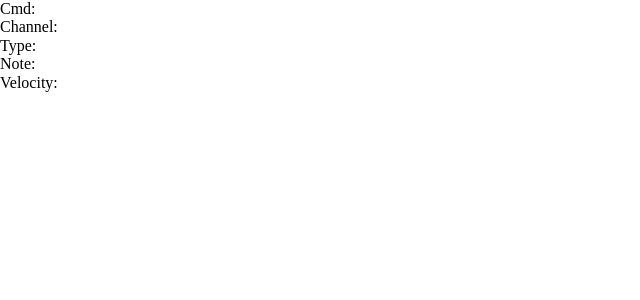
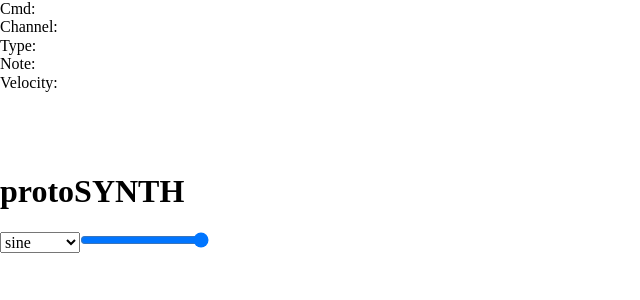
Before and after one commit to AGuski/protosynth, a React app: page / in a window 1280 px wide. Shown: the top 300 px of the page, without its empty margins (0-640 px from the left). Built offline with nearby package versions, Linux system fonts and the light colour scheme.

Commit message:
add synth UI component with some inputs & MIDI control change handling

```diff
--- a/src/components/App.js
+++ b/src/components/App.js
@@ -4,6 +4,7 @@ import ReactDOM from 'react-dom';
 import { Midi } from '../utils/midi';
 import { ProtoSynth } from '../protosynth/protosynth';
 
+import { SynthUI } from './synth-ui/SynthUI.component';
 import { Indicator } from './indicator/Indicator.component';
 
 /**
@@ -27,7 +28,7 @@ class App extends React.Component {
     this.synth = new ProtoSynth(this.midi);
 
     /* MIDIMessageListener */
-    window.addEventListener('midi:messagen', ({ detail: data }) => {
+    window.addEventListener('midi:message', ({ detail: data }) => {
       this.setState({
         cmd: data.cmd,
         channel: data.channel,
@@ -42,6 +43,13 @@ class App extends React.Component {
         velocity: data.velocity
       });
     });
+
+    /* AftertouchListener */
+    window.addEventListener('midi:aftertouch', ({ detail: data }) => {
+      this.setState({
+        velocity: data.velocity
+      });
+    });
   }
 
   render() {
@@ -53,9 +61,10 @@ class App extends React.Component {
         <span>Note: {this.state.note}</span><br/>
         <span>Velocity: {this.state.velocity}</span>
         <div className="indicators">
-          <Indicator max="128" value={this.state.velocity} />
-          <Indicator max="128" value={this.state.velocity} />
+          <Indicator max="127" value={this.state.velocity} />
+          <Indicator max="127" value={this.state.velocity} />
         </div>
+        <SynthUI synth={this.synth} />
       </div>
     );
   }
--- /dev/null
+++ b/src/components/synth-ui/SynthUI.component.js
@@ -0,0 +1,46 @@
+import React from 'react';
+
+export class SynthUI extends React.Component {
+  constructor() {
+    super();
+    this.handleChange = this.handleChange.bind(this);
+  }
+
+  componentDidMount() {
+
+  }
+
+  componentWillReceiveProps(props) {
+
+  }
+
+  handleChange(event) {
+    let synth = this.props.synth;
+    let value = event.target.value;
+    switch (event.target.name) {
+      case "type":
+        synth.oscillator.type = value;
+        break;
+      case "pitch":
+        synth.oscillator.frequency.cancelScheduledValues(0);
+        synth.oscillator.frequency.setTargetAtTime(synth.getLastNoteFreq()*value, 0, 0.05);
+        break;
+    }
+  }
+
+  render() {
+    return (
+      <div>
+        <h1>protoSYNTH</h1>
+        <select name="type" id="type"
+          onChange= {this.handleChange} >
+          <option value="sine">sine</option>
+          <option value="square">square</option>
+          <option value="sawtooth">sawtooth</option>
+          <option value="triangle">triangle</option>
+        </select>
+        <input type="range" name="pitch" min="0" max="2" step="0.01" onChange={this.handleChange}  />
+      </div>
+    );
+  }
+}
--- a/src/protosynth/protosynth.js
+++ b/src/protosynth/protosynth.js
@@ -6,34 +6,72 @@
 export class ProtoSynth {
   constructor(midi) {
     this.midi = midi;
+    this.activeNotes = [];
+    this.lastNote = {note: 0, velocity: 0};
 
     window.AudioContext = window.AudioContext || window.webkitAudioContext;
     this.audioCtx = new AudioContext();
 
-    let oscillator = this.audioCtx.createOscillator();
-    oscillator.frequency.value = 440;
-    let envelope = this.audioCtx.createGain();
-    oscillator.connect(envelope);
-    envelope.connect(this.audioCtx.destination);
-    envelope.gain.value = 0.0;
-    oscillator.start(0);
+    this.oscillator = this.audioCtx.createOscillator();
+    this.oscillator.type = 'sine';
+    this.oscillator.frequency.value = 440;
+    this.envelope = this.audioCtx.createGain();
+    this.oscillator.connect(this.envelope);
+    this.envelope.connect(this.audioCtx.destination);
+    this.envelope.gain.value = 0.0;
+    this.oscillator.start(0);
 
     /* NoteOnListener */
     window.addEventListener('midi:noteOn', ({ detail: data }) => {
-      oscillator.frequency.cancelScheduledValues(0);
-      oscillator.frequency.setTargetAtTime( this.noteToFreq(data.note), 0, 0.05);
-      this.midi.lastNote = data.note;
-      envelope.gain.cancelScheduledValues(0);
-      envelope.gain.setTargetAtTime(this.velocityToVolume(data.velocity), 0, 0.05);
+      this.activeNotes.push(data);
+      this.lastNote = this._getLastNote();
+      this.oscillator.frequency.cancelScheduledValues(0);
+      this.oscillator.frequency.setTargetAtTime( this.getLastNoteFreq(), 0, 0.05);
+      this.envelope.gain.cancelScheduledValues(0);
+      this.envelope.gain.setTargetAtTime(this.velocityToVolume(this.lastNote.velocity), 0, 0.05);
     });
 
     /* NoteOffListener */
     window.addEventListener('midi:noteOff', ({ detail: data }) => {
-      if(data.note === this.midi.lastNote) {
-        envelope.gain.cancelScheduledValues(0);
-        envelope.gain.setTargetAtTime(0.0, 0, 0.05 );
+      let noteOffIndex = this.activeNotes.findIndex(({ note }) => {
+        return note === data.note;
+      });
+
+      if (noteOffIndex !== -1) {
+        this.activeNotes.splice(noteOffIndex, 1);
+        this.lastNote = this._getLastNote();
+      }
+
+      if(this.activeNotes.length <= 0) {
+        this.envelope.gain.cancelScheduledValues(0);
+        this.envelope.gain.setTargetAtTime(0.0, 0, 0.05 );
+      } else {
+        this.oscillator.frequency.cancelScheduledValues(0);
+        this.oscillator.frequency.setTargetAtTime( this.getLastNoteFreq(), 0, 0.05);
+        this.envelope.gain.cancelScheduledValues(0);
+        this.envelope.gain.setTargetAtTime(this.velocityToVolume(this.lastNote.velocity), 0, 0.05);
       }
     });
+
+    /* AftertouchListener */
+    // window.addEventListener('midi:aftertouch', ({ detail: data }) => {
+    //   envelope.gain.setTargetAtTime(this.velocityToVolume(data.velocity), 0, 0.05);
+    // });
+
+    /* ControlChangeListener */
+    window.addEventListener('midi:controlChange', ({ detail: data }) => {
+      this.oscillator.frequency.cancelScheduledValues(0);
+      this.oscillator.frequency.setTargetAtTime(this.getLastNoteFreq()*(this.velocityToVolume(data.value)*2), 0, 0.05);
+    });
+  }
+
+  _getLastNote() {
+    return this.activeNotes.length > 0 ?
+      this.activeNotes[this.activeNotes.length-1] : this.lastNote;
+  }
+
+  getLastNoteFreq() {
+    return this.noteToFreq(this.lastNote.note);
   }
 
   noteToFreq(note) {
--- a/src/utils/midi.js
+++ b/src/utils/midi.js
@@ -1,33 +1,31 @@
 export class Midi {
   constructor() {
     this.midi;
-    this.lastNote;
 
     if (navigator.requestMIDIAccess) {
 			navigator.requestMIDIAccess().then((midiAccess) => {
         this.midi = midiAccess;
-        console.log('MIDI Connection established.');
-
         let inputs = this.midi.inputs.values();
+        if (this.midi.inputs.size === 0) {
+          /* Play with Keyboard for testing */
+          console.log("No MIDI Device detected, switching to keyboard control...");
+          this._useKeyboard();
+        } else {
+          this._listInputsAndOutputs(midiAccess);
+          console.log('MIDI Connection established.');
+        }
         for ( var input = inputs.next(); input && !input.done; input = inputs.next()) {
           input.value.onmidimessage = this._onMIDIMessage.bind(this);
         }
-
-        this._listInputsAndOutputs(midiAccess);
       }, ()=> {
         alert("The MIDI system failed to start.  You're gonna have a bad time.");
       });
     } else {
       alert("No MIDI support present in your browser.  You're gonna have a bad time.")
     }
-
-    /* Play with Keyboard for testing */
-    this._useKeyboard();
-
   }
 
   _onMIDIMessage(event) {
-    console.log(event.data);
     let data = {
       cmd: event.data[0] >> 4,
       channel: event.data[0] & 0xf,
@@ -38,20 +36,37 @@ export class Midi {
 
     switch (data.type) {
         case 144: // noteOn message
-             this._noteOn(data.note, data.velocity);
-             break;
+            if(data.velocity != 0) {
+              this._noteOn(data.note, data.velocity);
+              break;
+            }
         case 128: // noteOff message
             this._noteOff(data.note, data.velocity);
+            break;
+        case 208: // aftertouch message
+            delete data.note;
+            data.velocity = event.data[1];
+            this._aftertouch(data.velocity);
+            break;
+        case 176: // control change message
+            Object.assign(data, {
+              number: event.data[1],
+              value: event.data[2]
+            });
+            delete data.note;
+            delete data.velocity;
+            this._controlChange(data.number, data.value);
             break;
     }
 
     window.dispatchEvent(new CustomEvent('midi:message', {
       'detail': data
     }));
+
+    console.log(data);
   }
 
   _noteOn(note, velocity) {
-    // console.log({note, velocity});
     window.dispatchEvent(new CustomEvent('midi:noteOn', {
       'detail': { note, velocity }
     }));
@@ -60,6 +75,18 @@ export class Midi {
   _noteOff(note, velocity) {
     window.dispatchEvent(new CustomEvent('midi:noteOff', {
       'detail': { note, velocity }
+    }));
+  }
+
+  _aftertouch(velocity) {
+    window.dispatchEvent(new CustomEvent('midi:aftertouch', {
+      'detail': { velocity }
+    }));
+  }
+
+  _controlChange(number, value) {
+    window.dispatchEvent(new CustomEvent('midi:controlChange', {
+      'detail': { number, value }
     }));
   }
 
--- a/webpack.config.js
+++ b/webpack.config.js
@@ -8,6 +8,7 @@ module.exports = {
     inline: true,
     port: 3000
   },
+  devtool: 'source-map',
   module: {
     loaders: [
       {
```
Also changed, not shown: .eslintrc.json.
